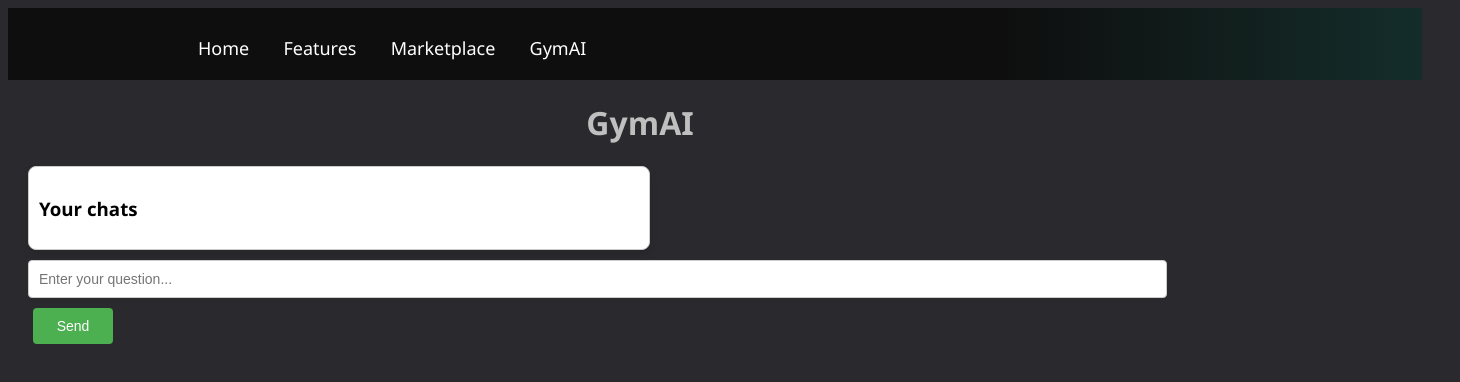
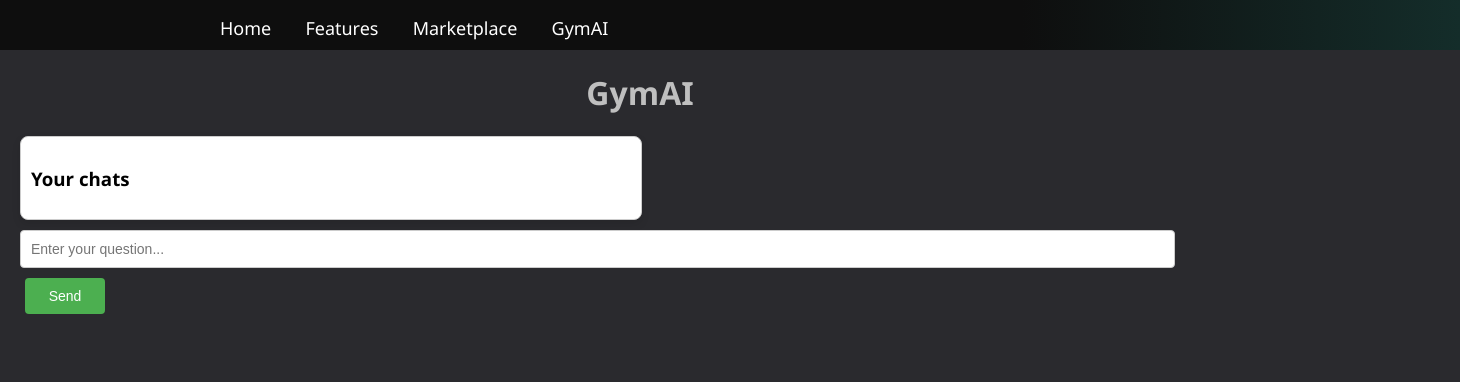
Before and after one commit to P0Saurabh/Fitnow, a website: page login/public/gym/bot.html in a window 1280 px wide. Shown: the whole page, 1460 px wide, since content can reach past the window. Drawn offline with Linux system fonts and the light colour scheme.

Commit message:
css done

```diff
--- a/login/public/gym/bot.html
+++ b/login/public/gym/bot.html
@@ -9,6 +9,7 @@
       font-family: 'Segoe UI', Tahoma, Geneva, Verdana, sans-serif;
       background-color: #2a2a2e;
       color: #bfbfbf;
+      margin: auto;
     }
 
     /* Menu */
@@ -16,9 +17,9 @@
       width: 100%;
       height: 40px;
       background: linear-gradient(to right, #0e0e0e 70%, #142d2a);
-      padding: 12px 0;
-      padding-left: 150px;
-      padding-bottom: 20px;
+
+      padding-left: 180px;
+      padding-bottom: 10px;
     }
     .container {
       width: 80%;
@@ -124,6 +125,7 @@
   </style>
 </head>
 <body>
+  <!-- Menu -->
   <div class="menu">
     <div class="container flex">
         <div class="mobile-btn">
@@ -137,6 +139,8 @@
         </ul>
     </div>
   </div>
+  <!-- End Menu -->
+
   <div class="main">
     <h1>GymAI</h1>
     <div class="chat-container" id="chatContainer">
```
Lines whose indentation alone changed are shown as unchanged.
